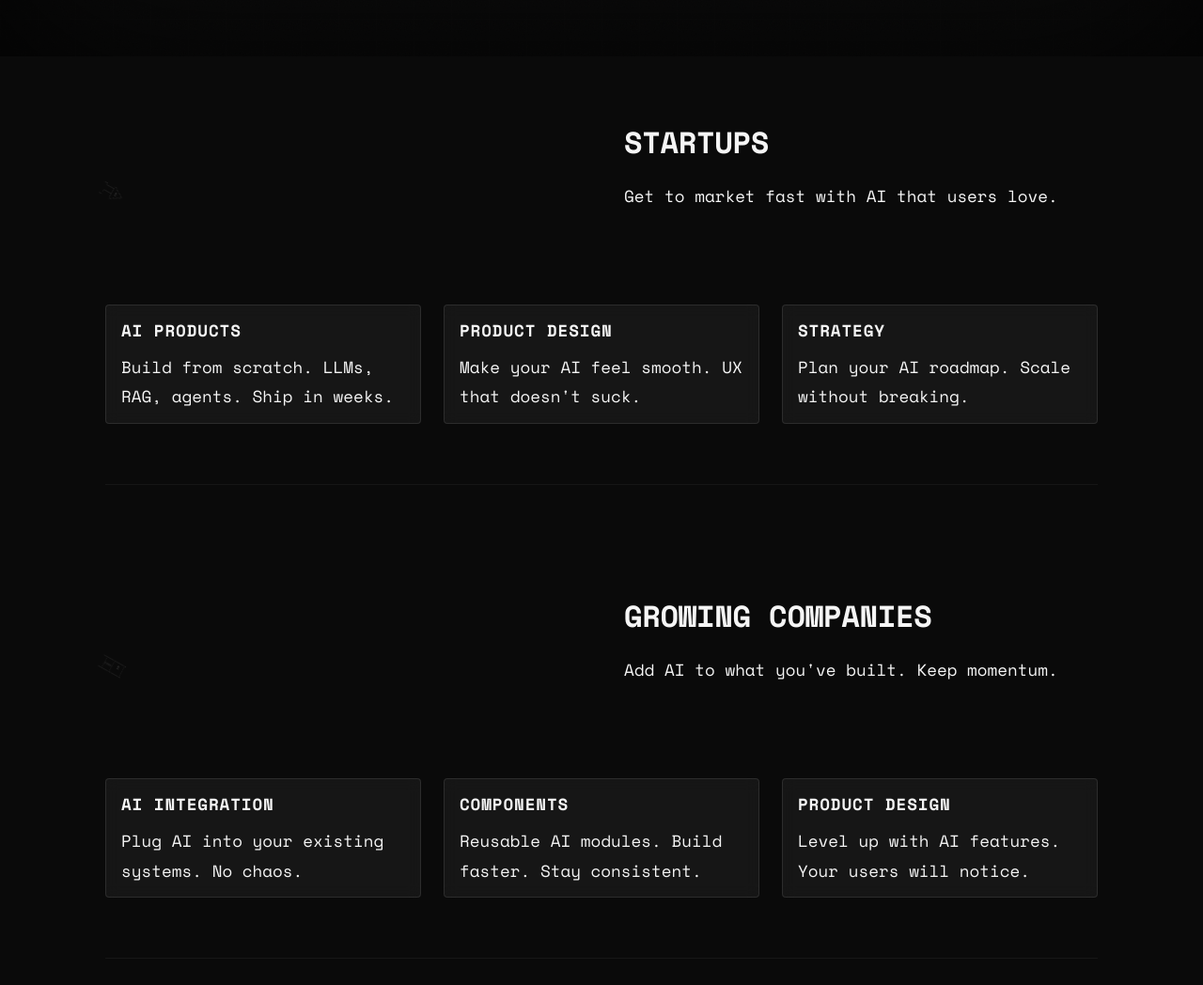
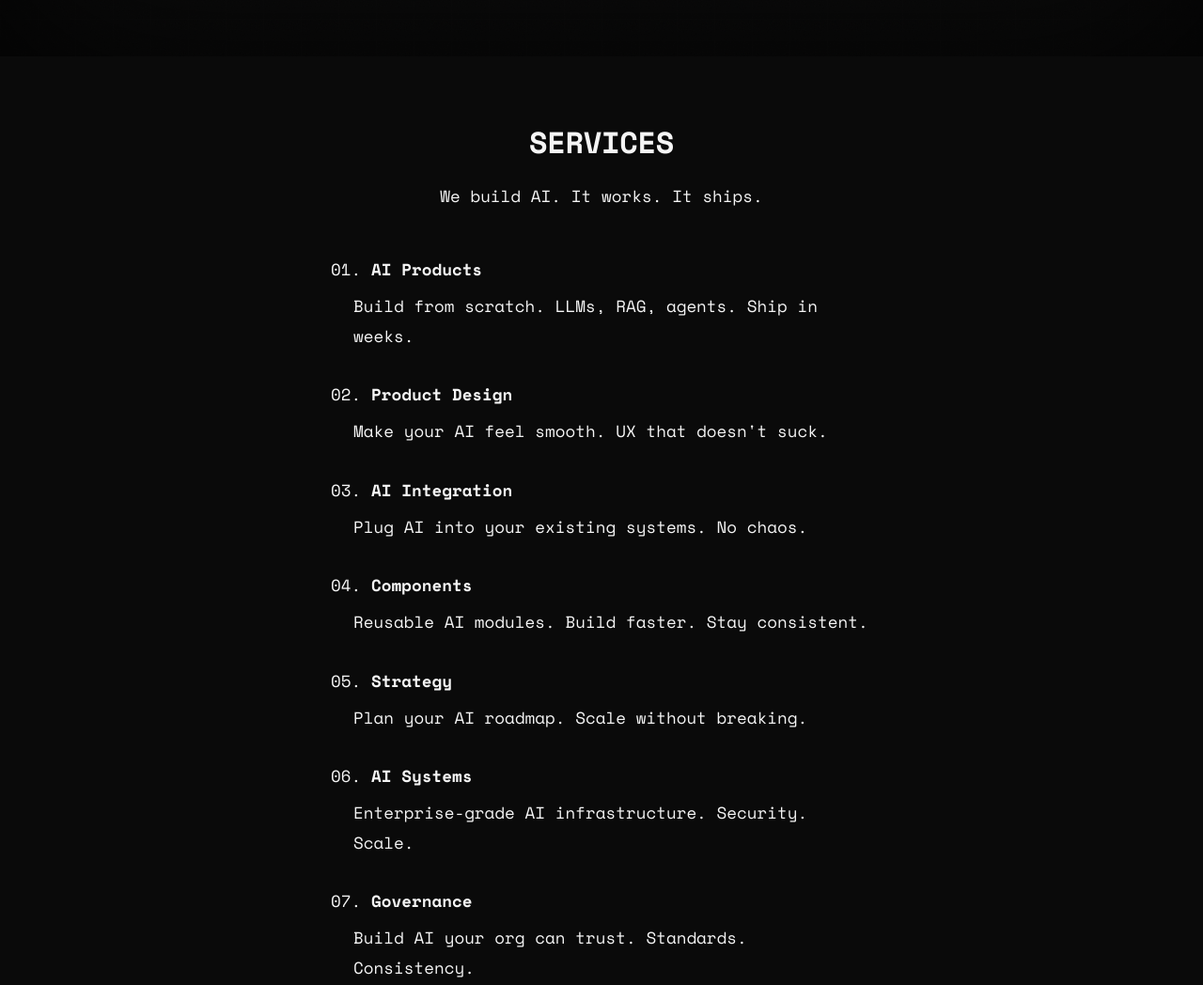
Before and after one commit to charlesponti/ponti-io, an Astro site: page / in a window 1280 px wide. Shown: the part 740-1788 px from the top of the page at 94% size. Built offline with nearby package versions, Linux system fonts and the light colour scheme; Astro itself is replaced by a stand-in of ours.

Commit message:
refactor: simplify services to clean numbered list
- Delete animated-ascii.tsx (55 lines) - no longer needed
- Delete service-card.tsx (24 lines) - no longer needed
- Refactor client-types.tsx (118→72 lines) - single unified services list
- Update index.astro to use Services component

Changes:
- All 8 services now available to every client (no segmentation)
- Clean numbered list with leading zeros (01, 02, 03...)
- Left-aligned for readability
- No decorative boxes or cards
- Generous whitespace (space-y-8)
- Simple text hierarchy

Result: ~79 lines removed, much cleaner minimalist design

```diff
--- a/components/landing/animated-ascii.tsx
+++ /dev/null
@@ -1,54 +0,0 @@
-"use client";
-
-type ClientType = "startups" | "smb" | "enterprise";
-
-interface AnimatedASCIIProps {
-	type: ClientType;
-}
-
-/**
- * AnimatedASCII Component
- * Renders different ASCII art for each client type with CSS rotation
- * - Startups: Rocket
- * - SMB: Building
- * - Enterprise: Network/Grid
- */
-export default function AnimatedASCII({ type }: AnimatedASCIIProps) {
-	const asciiMap: Record<ClientType, string> = {
-		startups: `
-    /\\
-   /  \\
-  / AI \\
- /______\\
-  |  |
-  |  |
- _|  |_
- |      |`,
-		smb: `
-  +------+
-  |      |
-  | AI   |
-  |      |
-  +------+
-  |  ||  |
-  |  ||  |
-  |--++--|
-  |      |`,
-		enterprise: `
-  +--+--+--+
-  |  |  |  |
-  +--+--+--+
-  |  |  |  |
-  +--+--+--+
-  |  |  |  |
-  +--+--+--+`,
-	};
-
-	return (
-		<div className="flex items-center justify-center opacity-40 animate-slow-rotate">
-			<pre className="font-mono text-[3px] leading-[3px] text-white/70 whitespace-pre">
-				{asciiMap[type]}
-			</pre>
-		</div>
-	);
-}
--- a/components/landing/client-types.tsx
+++ b/components/landing/client-types.tsx
@@ -1,21 +1,13 @@
-"use client";
+/**
+ * Services Component - Japanese Minimalist Design
+ *
+ * Philosophy:
+ * - Kanso (簡素): Simple text-only list
+ * - Ma (間): Generous spacing between items
+ * - All services available to every client type
+ */
 
-import AnimatedASCII from "./animated-ascii";
-import ServiceCard from "./service-card";
-
-type ClientTypeConfig = {
-	type: "startups" | "smb" | "enterprise";
-	title: string;
-	description: string;
-	services: Array<{ title: string; description: string }>;
-};
-
-const clientTypes: ClientTypeConfig[] = [
-	{
-		type: "startups",
-		title: "Startups",
-		description: "Get to market fast with AI that users love.",
-		services: [
+const services = [
 	{
 		title: "AI Products",
 		description: "Build from scratch. LLMs, RAG, agents. Ship in weeks.",
@@ -25,17 +17,6 @@ const clientTypes: ClientTypeConfig[] = [
 		description: "Make your AI feel smooth. UX that doesn't suck.",
 	},
 	{
-				title: "Strategy",
-				description: "Plan your AI roadmap. Scale without breaking.",
-			},
-		],
-	},
-	{
-		type: "smb",
-		title: "Growing Companies",
-		description: "Add AI to what you've built. Keep momentum.",
-		services: [
-			{
 		title: "AI Integration",
 		description: "Plug AI into your existing systems. No chaos.",
 	},
@@ -44,73 +25,52 @@ const clientTypes: ClientTypeConfig[] = [
 		description: "Reusable AI modules. Build faster. Stay consistent.",
 	},
 	{
-				title: "Product Design",
-				description: "Level up with AI features. Your users will notice.",
+		title: "Strategy",
+		description: "Plan your AI roadmap. Scale without breaking.",
 	},
-		],
-	},
-	{
-		type: "enterprise",
-		title: "Enterprise",
-		description: "Complex AI at scale. Done right.",
-		services: [
 	{
 		title: "AI Systems",
 		description: "Enterprise-grade AI infrastructure. Security. Scale.",
 	},
 	{
-				title: "Strategy",
-				description: "AI that drives revenue. Org alignment. Execution.",
-			},
-			{
 		title: "Governance",
 		description: "Build AI your org can trust. Standards. Consistency.",
 	},
-		],
-	},
 ];
 
-export default function ClientTypes() {
+export default function Services() {
 	return (
-		<section id="client-types" className="py-12 md:py-16">
-			<div className="w-full max-w-6xl mx-auto px-6 md:px-12">
-				{clientTypes.map((client) => (
-					<div key={client.type} className="mb-20 md:mb-28">
-						{/* Client Type Header with ASCII */}
-						<div className="grid grid-cols-1 md:grid-cols-2 gap-12 items-start mb-10">
-							{/* ASCII Animation */}
-							<div className="flex items-center justify-center md:justify-start h-40">
-								<AnimatedASCII type={client.type} />
+		<section id="services" className="py-12 md:py-16">
+			<div className="w-full max-w-2xl mx-auto px-6 md:px-12">
+				{/* Section header */}
+				<div className="text-center mb-12">
+					<h2 className="text-[var(--font-size-section)] text-[var(--color-sumi-text)] uppercase tracking-[-0.01em] mb-4 font-bold">
+						Services
+					</h2>
+					<p className="text-[var(--font-size-body)] text-[var(--color-sumi-secondary)] leading-[var(--leading-normal)]">
+						We build AI. It works. It ships.
+					</p>
 				</div>
 
-							{/* Positioning */}
-							<div className="flex flex-col justify-center">
-								<h2 className="text-[var(--font-size-section)] text-[var(--color-sumi-text)] uppercase tracking-[-0.01em] mb-4 font-bold">
-									{client.title}
-								</h2>
-								<p className="text-[var(--font-size-body)] text-[var(--color-sumi-secondary)] leading-[var(--leading-normal)]">
-									{client.description}
-								</p>
+				{/* Services list - numbered with leading zeros */}
+				<div className="space-y-8 text-left">
+					{services.map((service, index) => (
+						<div key={service.title}>
+							{/* Number */}
+							<span className="text-[var(--font-size-meta)] text-[var(--color-sumi-muted)]">
+								{String(index + 1).padStart(2, "0")}.
+							</span>{" "}
+							{/* Title */}
+							<span className="text-[var(--font-size-body)] text-[var(--color-sumi-text)] font-bold">
+								{service.title}
+							</span>
+							{/* Description on new line */}
+							<div className="mt-2 ml-6 text-[var(--font-size-meta)] text-[var(--color-sumi-secondary)] leading-[var(--leading-relaxed)]">
+								{service.description}
 							</div>
 						</div>
-
-						{/* Services Grid - 3 columns */}
-						<div className="grid grid-cols-1 md:grid-cols-3 gap-6">
-							{client.services.map((service) => (
-								<ServiceCard
-									key={service.title}
-									title={service.title}
-									description={service.description}
-								/>
 					))}
 				</div>
-
-						{/* Divider */}
-						{client.type !== "enterprise" && (
-							<div className="mt-16 border-t border-white/5" />
-						)}
-					</div>
-				))}
 			</div>
 		</section>
 	);
--- a/components/landing/service-card.tsx
+++ /dev/null
@@ -1,23 +0,0 @@
-/**
- * ServiceCard Component
- * Displays a single service with description
- * Minimal, opaque card with hover effects
- */
-
-interface ServiceCardProps {
-	title: string;
-	description: string;
-}
-
-export default function ServiceCard({ title, description }: ServiceCardProps) {
-	return (
-		<div className="backdrop-blur-sm bg-white/5 border border-white/10 rounded px-4 py-3 hover:bg-white/10 hover:border-white/20 transition-all duration-300">
-			<h4 className="text-[var(--font-size-meta)] text-[var(--color-sumi-text)] uppercase tracking-[0.05em] mb-2 font-bold">
-				{title}
-			</h4>
-			<p className="text-[var(--font-size-meta)] text-[var(--color-sumi-secondary)] leading-[var(--leading-relaxed)]">
-				{description}
-			</p>
-		</div>
-	);
-}
--- a/src/pages/index.astro
+++ b/src/pages/index.astro
@@ -1,7 +1,7 @@
 ---
 import BaseLayout from "../layouts/BaseLayout.astro";
 import Hero from "../../components/landing/hero";
-import ClientTypes from "../../components/landing/client-types";
+import Services from "../../components/landing/client-types";
 import Contact from "../../components/landing/contact";
 
 const currentYear = new Date().getFullYear();
@@ -11,8 +11,8 @@ const currentYear = new Date().getFullYear();
 	{/* Hero - Direct positioning */}
 	<Hero />
 
-	{/* Client Types with Services */}
-	<ClientTypes />
+	{/* Services */}
+	<Services />
 
 	{/* Contact - Terminal aesthetic with copy-to-clipboard */}
 	<Contact client:visible />
```
Lines whose indentation alone changed are shown as unchanged.
